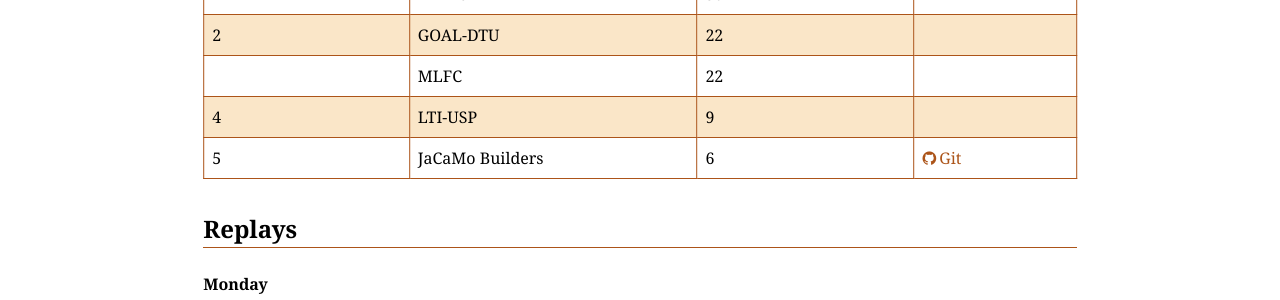
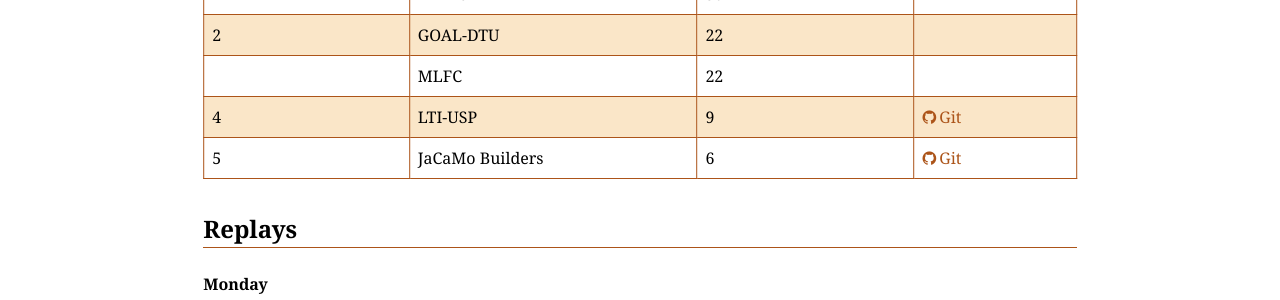
Before and after one commit to agentcontest/agentcontest.github.io, a Jekyll site: the page built from 2020/index.md, in a window 1280 px wide and 900 px high, scrolled down 1024 px. Shown: the part 154-454 px from the top of the window. Built offline with Jekyll 4.4.1, drawn with Linux system fonts in a browser that asks for light colours.

Commit message:
link lti-usp source code

```diff
--- a/2020/index.md
+++ b/2020/index.md
@@ -26,7 +26,7 @@ Placement | Team | Total Score | Sources
 1 | FIT BUT | 30 |
 2 | GOAL-DTU | 22 |
   | MLFC | 22 |
-4 | LTI-USP | 9 |
+4 | LTI-USP | 9 | [Git](https://github.com/mfstabile/MAPC2020_LTI-USP)
 5 | JaCaMo Builders | 6 | [Git](https://github.com/jacamo-lang/mapc2020)
 
 ### Replays
```
